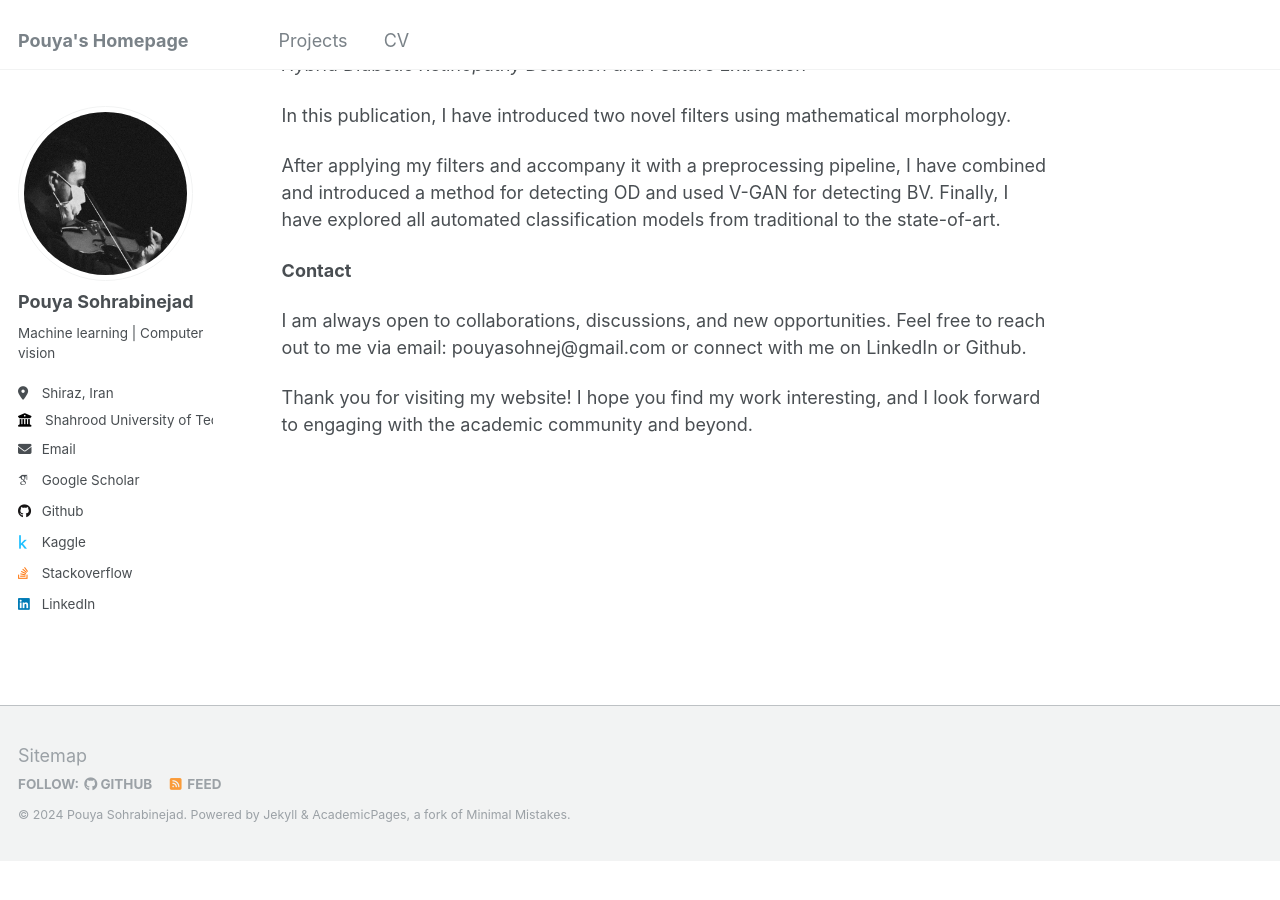
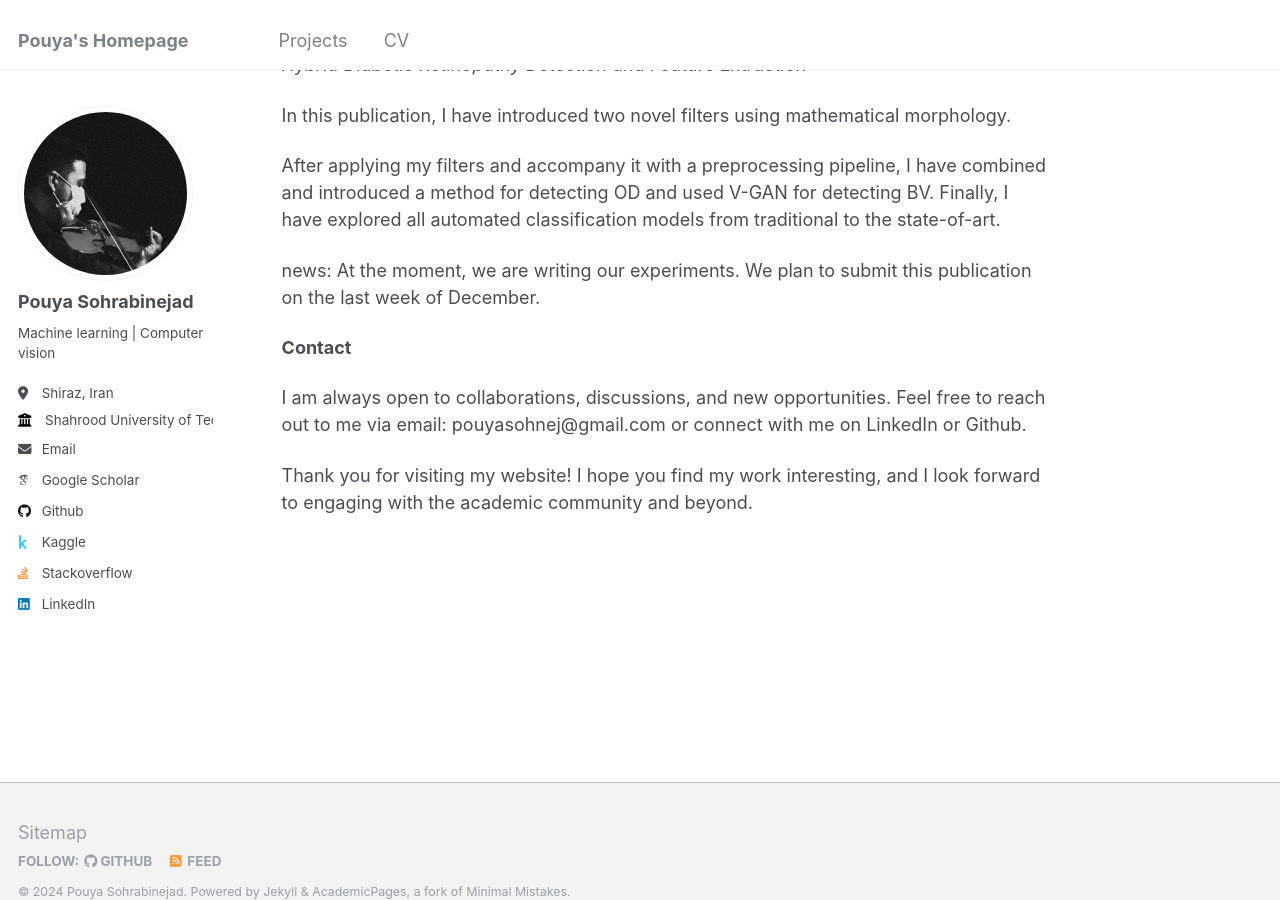
Before and after one commit to PouyaSonej/PouyaSonej.github.io, a Jekyll site: the page built from _pages/about.md, in a window 1280 px wide and 900 px high, scrolled down 903 px. Built offline with Jekyll 4.4.1, drawn with Linux system fonts in a browser that asks for light colours; some web fonts are replaced; before the commit the page ends 1763 px from its top, so only the background shows below that.

Commit message:
Update about.md

```diff
--- a/_pages/about.md
+++ b/_pages/about.md
@@ -34,6 +34,8 @@ In this publication, I have introduced two novel filters using mathematical morp
 
 After applying my filters and accompany it with a preprocessing pipeline, I have combined and introduced a method for detecting OD and used V-GAN for detecting BV. Finally, I have explored all automated classification models from traditional to the state-of-art.
 
+news: At the moment, we are writing our experiments. We plan to submit this publication on the last week of December.
+
 **Contact**
 
 I am always open to collaborations, discussions, and new opportunities. Feel free to reach out to me via email: pouyasohnej@gmail.com or connect with me on LinkedIn or Github.
```
